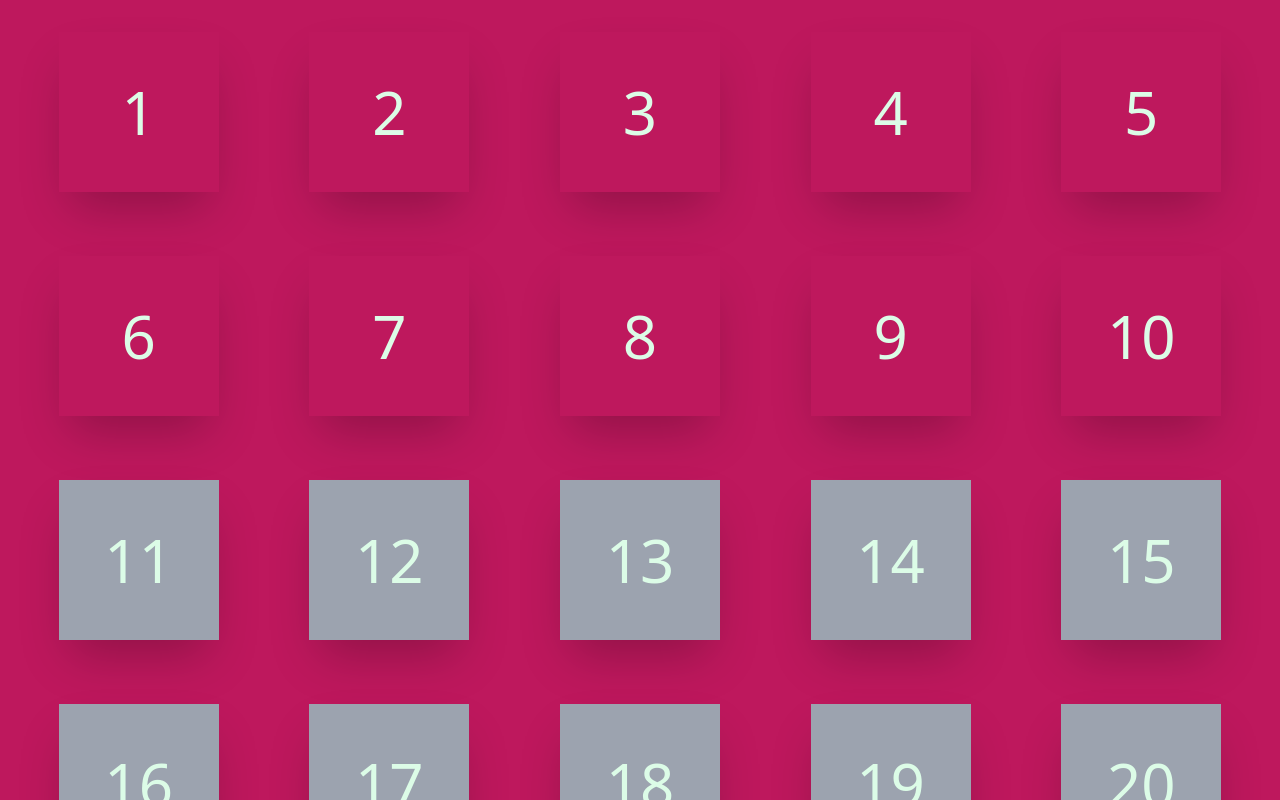
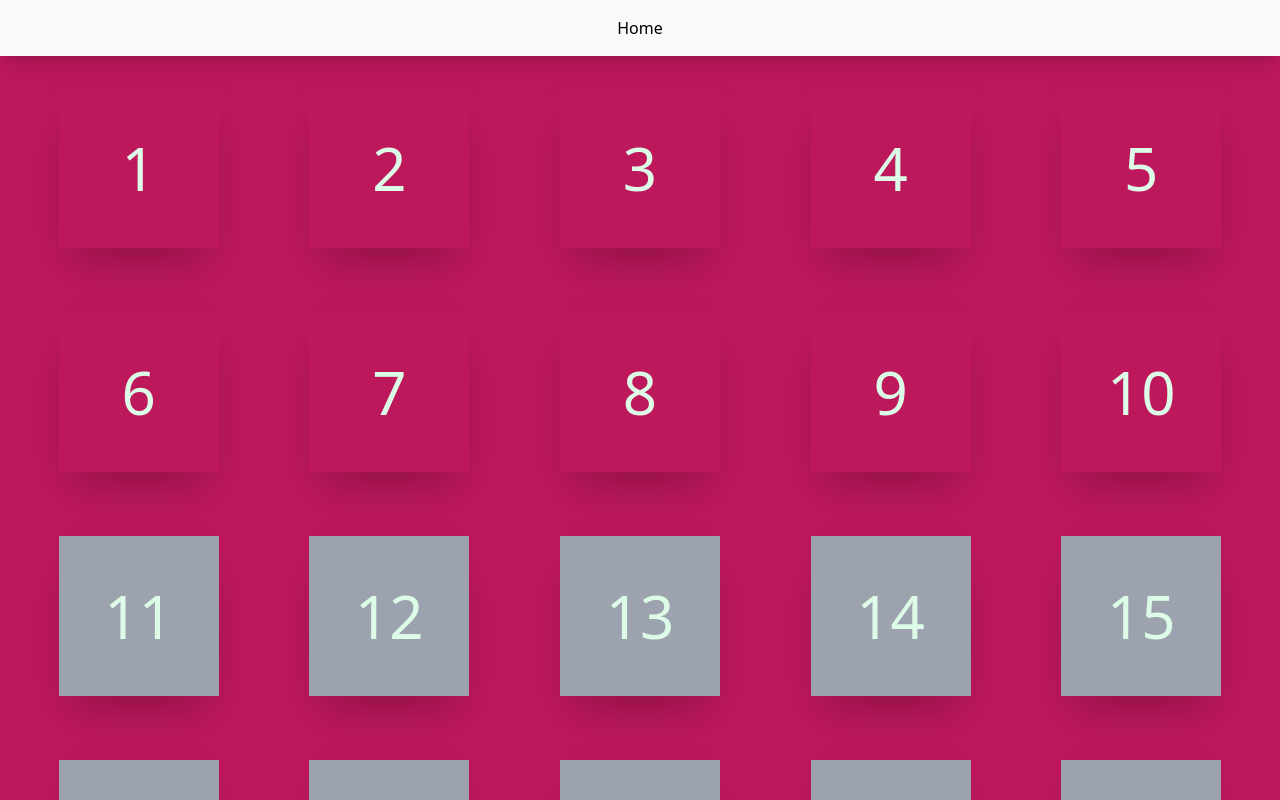
Before and after one commit to rjj21/advent-calendar, a React (Vite) app: page /2024 in a window 1280 px wide. Shown: the top 800 px of the page. Built offline with nearby package versions, Linux system fonts and the light colour scheme.

Commit message:
feat: added nav bar

```diff
--- a/src/App.tsx
+++ b/src/App.tsx
@@ -1,12 +1,14 @@
 import {Routes, Route} from 'react-router-dom'
 import { HomePage, Calendar2024 } from './pages'
+import {Header} from './components'
 
 const App = () => {
-
     return (
         <Routes>
+            <Route element={<Header />}>
                 <Route path="/" element={<HomePage />} />
                 <Route path="/2024" element={<Calendar2024 />} />
+            </Route>
         </Routes>
     )
 }
--- a/src/components/dayClue/dayClue.tsx
+++ b/src/components/dayClue/dayClue.tsx
@@ -12,9 +12,6 @@ const DayClue = ({day, clue}: DayClueProps) => {
     }
 
     const date = new Date()
-    console.log(date)
-    console.log(date.getFullYear())
-    console.log(date.getDate())
 
     const disabled = !(date.getFullYear() > 2024 || date.getDate() > day)
 
--- /dev/null
+++ b/src/components/header/header.tsx
@@ -0,0 +1,17 @@
+import { Outlet, Link } from "react-router-dom"
+
+const Header = () => {
+
+    return (
+        <>
+            <nav className="fixed w-full">
+                <div className="w-full h-14 bg-gray-50 shadow-xl flex items-center justify-center">
+                    <Link to={"/"}>Home</Link>
+                </div>
+            </nav>
+        <Outlet/>
+        </>
+    )
+}
+
+export default Header
--- a/src/components/index.tsx
+++ b/src/components/index.tsx
@@ -1 +1,2 @@
-export {default as DayClue} from './dayClue/dayClue'
+export {default as DayClue} from './dayClue/dayClue';
+export {default as Header} from './header/header';
--- a/src/pages/calendars/2024/calendar2024.tsx
+++ b/src/pages/calendars/2024/calendar2024.tsx
@@ -4,7 +4,7 @@ import { DayClue } from "../../../components"
 const Calendar2024 = () => {
     const currentClues = clues[2024]
     return(
-        <div className="h-full flex flex-wrap justify-evenly bg-pink-700">
+        <div className="h-full pt-14 flex flex-wrap justify-evenly bg-pink-700">
             {currentClues.map(clue =>
                 <DayClue day={currentClues.indexOf(clue)} clue={clue} ></DayClue>
             )}
```
Also changed, not shown: 1 other file (tests, documents, lock files or other folders). Lines whose indentation alone changed are shown as unchanged.
